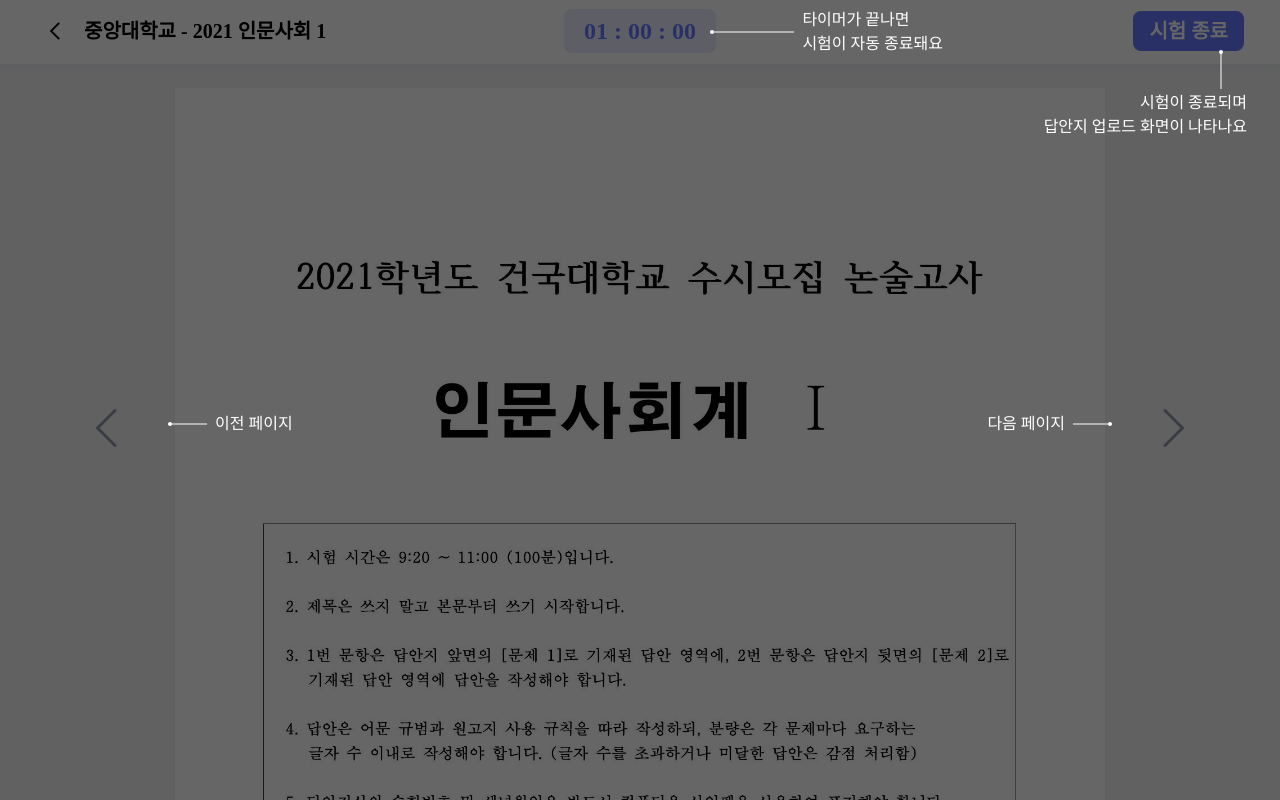
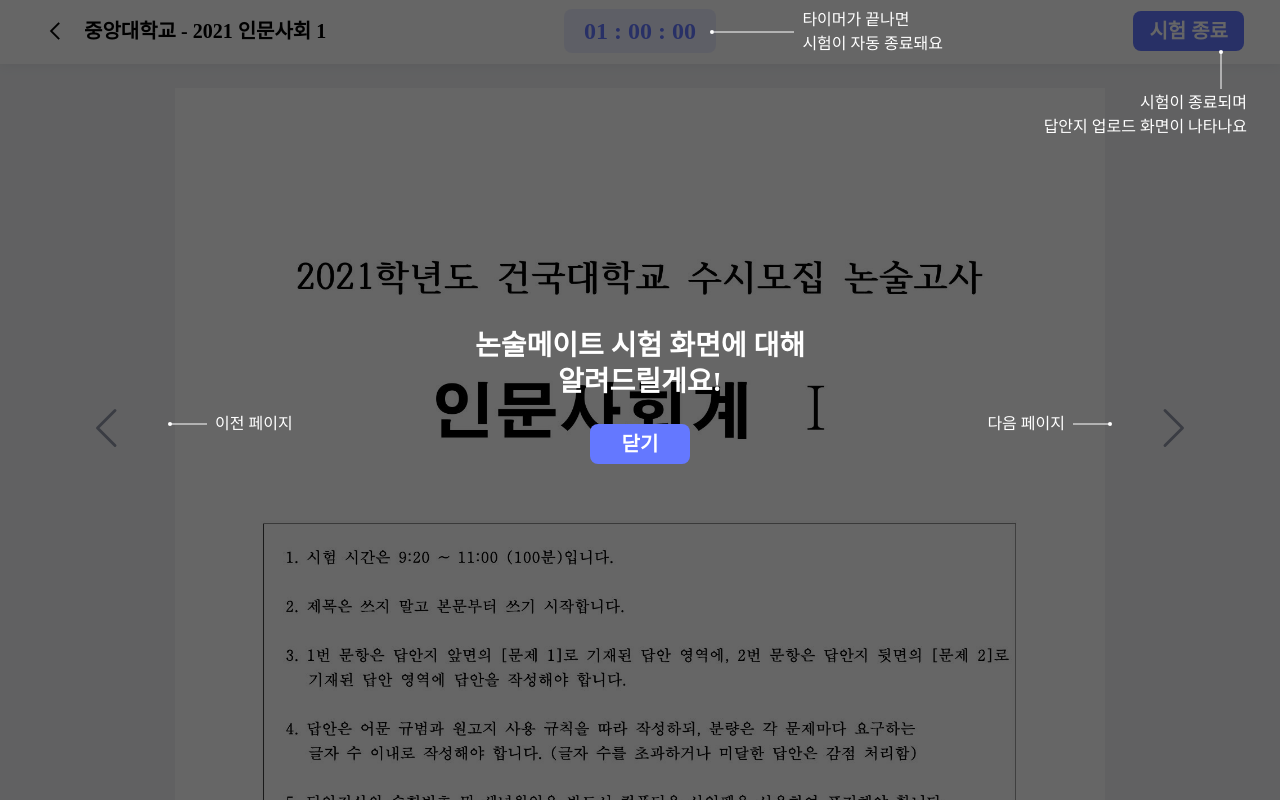
Before and after one commit to nonsoolmate-official/nonsoolmate-client, a React (Vite) app in the folder nonsoolmateClient/: page /takeTest in a window 1280 px wide. Shown: the top 800 px of the page. Built offline with nearby package versions, Linux system fonts and the light colour scheme; a web font is replaced by a local one.

Commit message:
[ design/#16 ] 가운데 설명 추가

```diff
--- /dev/null
+++ b/nonsoolmateClient/src/takeTest/components/coachMark/CloseCoachMark.tsx
@@ -0,0 +1,33 @@
+import { columnFlex, commonFlex, mainButtonStyle } from "style/commonStyle";
+import styled from "styled-components";
+
+export default function CloseCoachMark() {
+  return (
+    <CloseCoachMarkContainer>
+      <Text>논술메이트 시험 화면에 대해 알려드릴게요!</Text>
+      <CloseCoachMarkButton>닫기</CloseCoachMarkButton>
+    </CloseCoachMarkContainer>
+  );
+}
+
+const CloseCoachMarkContainer = styled.div`
+  ${columnFlex};
+
+  position: fixed;
+  top: 30.4rem;
+  left: 50%;
+  transform: translate(-50%);
+  width: 34rem;
+`;
+const Text = styled.p`
+  ${commonFlex};
+  ${({ theme }) => theme.fonts.Headline3};
+
+  height: 12rem;
+  text-align: center;
+`;
+const CloseCoachMarkButton = styled(mainButtonStyle)`
+  width: 10rem;
+  height: 4rem;
+  padding: 0.8rem;
+`;
--- a/nonsoolmateClient/src/takeTest/components/coachMark/CoachMark.tsx
+++ b/nonsoolmateClient/src/takeTest/components/coachMark/CoachMark.tsx
@@ -3,6 +3,7 @@
 import NextPageMark from "./NextPageMark";
 import TimerMark from "./TimerMark";
 import QuitTestMark from "./QuitTestMark";
+import CloseCoachMark from "./CloseCoachMark";
 
 export default function CoachMark() {
   return (
@@ -11,6 +12,7 @@
       <NextPageMark />
       <TimerMark />
       <QuitTestMark />
+      <CloseCoachMark />
     </CoachMarkContainer>
   );
 }
```
